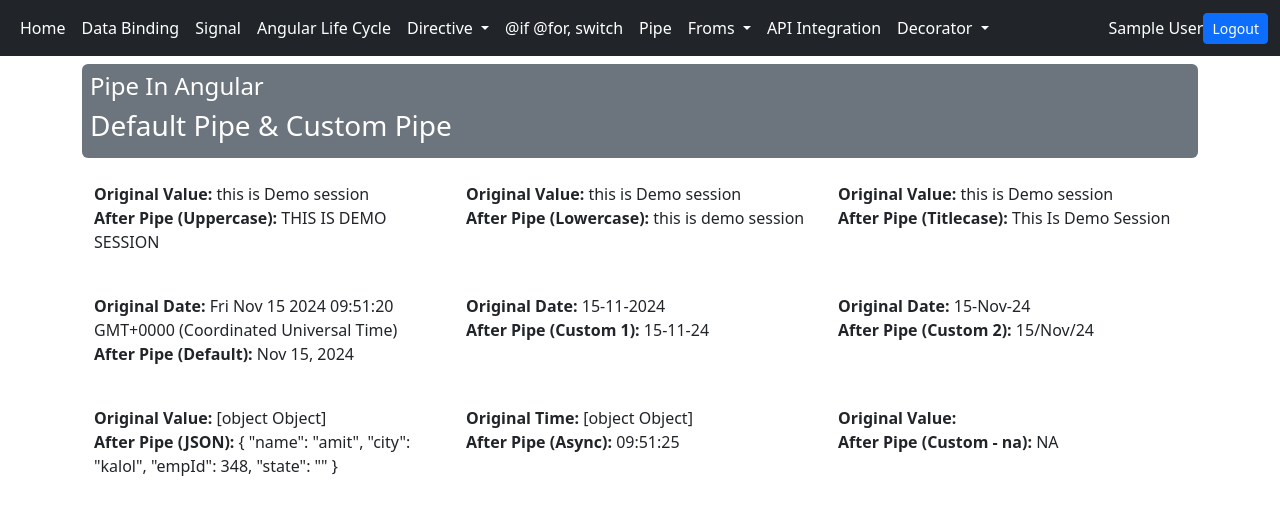
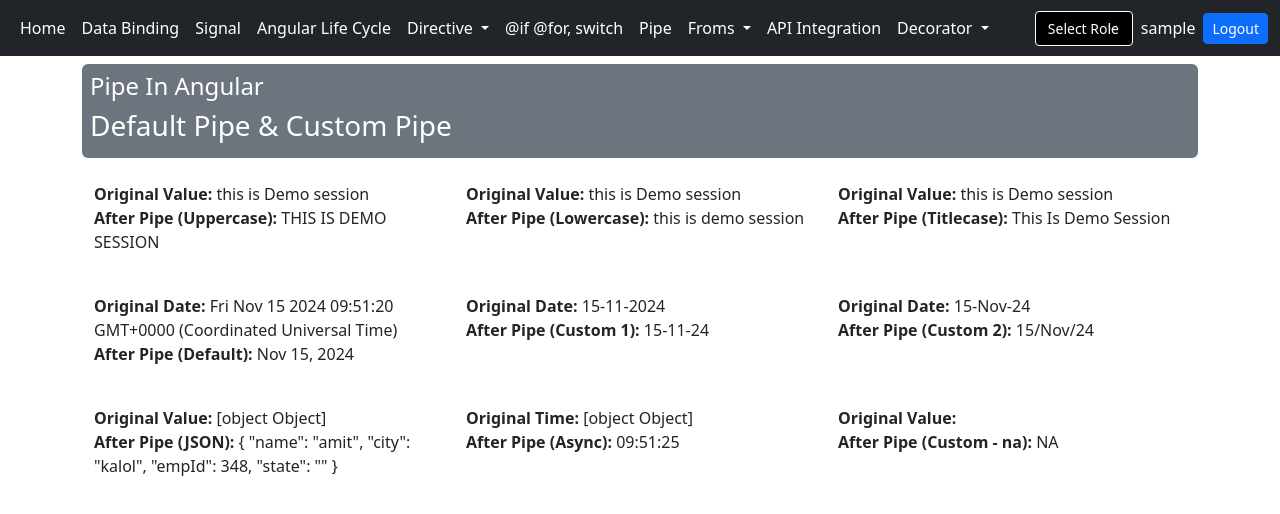
Before and after one commit to amitChauhanDeveloper/learn_angular18, an Angular app: page /pipe in a window 1280 px wide. Shown: the top 514 px of the page. Built offline with nearby package versions, Linux system fonts and the light colour scheme; sample sign-in values are in the browser's storage.

Commit message:
video upto 29

```diff
--- a/src/app/component/control/control.component.ts
+++ b/src/app/component/control/control.component.ts
@@ -1,5 +1,6 @@
 import { Component } from '@angular/core';
 import { FormsModule } from '@angular/forms';
+import { ProductService } from '../service/product.service';
 
 @Component({
   selector: 'app-control',
@@ -21,4 +22,13 @@ export class ControlComponent {
     {studentId: 6, name: 'Manan', city: 'Surat', isActive: false}
   ]
 
+  constructor(private productService: ProductService){
+    this.productService.onRoleSubjectChange$.subscribe((role: string)=> {
+      debugger;
+    })
+    this.productService.onRoleBehaviourChange$.subscribe((role: string)=> {
+      debugger;
+    })
+  }
+
 }
--- a/src/app/component/layouts/layouts.component.css
+++ b/src/app/component/layouts/layouts.component.css
@@ -3,16 +3,37 @@
   align-content: center;
 }
 
-/* More specific rule to override Bootstrap's styles */
 .dropdown-menu {
-  background-color: black !important;  /* Black background */
+  background-color: black !important;
 }
 
 .dropdown-menu .dropdown-item {
-  color: white !important;  /* White text */
+  color: white !important;
 }
 
 .dropdown-menu .dropdown-item:hover {
-  background-color: #333 !important;  /* Darker background on hover */
-  color: white !important;  /* Ensure white text on hover */
+  background-color: #333 !important;
+  color: white !important;
 }
+
+.custom-dropdown {
+  background-color: black;
+  color: white;
+  border: 1px solid white;
+  padding: 0.375rem 0.75rem;
+}
+
+.custom-dropdown option {
+  background-color: black;
+  color: white;
+}
+
+
+.custom-dropdown:hover {
+  background-color: #333;
+}
+
+.custom-dropdown option:hover {
+  background-color: #444;
+  color: white;
+}
--- a/src/app/component/layouts/layouts.component.html
+++ b/src/app/component/layouts/layouts.component.html
@@ -60,11 +60,19 @@
             <a class="dropdown-item" routerLink="view-child">View Child</a>
           </div>
         </li>
+      </ul>
+      <form class="d-flex align-items-center">
+        <select class="form-select form-select-sm me-2 custom-dropdown" [(ngModel)] = "selectRole" name="selectRole"
+         (ngModelChange)="onRoleChange($event)">
 
-      </ul>
-        <span class="text-white">{{loggedUserData.name}}</span>
+         <option selected disabled value="">Select Role</option>
+          <option value="user">User Role</option>
+          <option value="guest">Guest Role</option>
+        </select>
+        <span class="text-white me-2">{{ loggedUserData.username }}</span>
         <br>
-      <button class="btn btn-primary btn-sm" (click)="logout()">Logout</button>
+        <button class="btn btn-primary btn-sm" (click)="logout()">Logout</button>
+      </form>
     </div>
   </div>
 </nav>
--- a/src/app/component/layouts/layouts.component.ts
+++ b/src/app/component/layouts/layouts.component.ts
@@ -1,12 +1,15 @@
 import { CommonModule } from '@angular/common';
 import { Component } from '@angular/core';
+import { FormsModule } from '@angular/forms';
 import { NavigationEnd, Router, RouterLink, RouterOutlet } from '@angular/router';
 import { filter } from 'rxjs';
+import { User } from '../model/class/User';
+import { ProductService } from '../service/product.service';
 
 @Component({
   selector: 'app-layouts',
   standalone: true,
-  imports: [RouterOutlet,RouterLink,CommonModule],
+  imports: [RouterOutlet,RouterLink,CommonModule,FormsModule],
   templateUrl: './layouts.component.html',
   styleUrl: './layouts.component.css'
 })
@@ -16,9 +19,10 @@ export class LayoutsComponent {
   isDropdownDirectiveOpen = false;
   isDropdownFromsOpen = false;
   isDropdownDecoratorOpen = false;
-  loggedUserData: any;
+  loggedUserData: User = new User();
+  selectRole: string = '';
 
-  constructor(private router: Router) {
+  constructor(private router: Router,private productService: ProductService) {
     const loggedData = localStorage.getItem('loginUserData');
 
     if (loggedData != null) {
@@ -53,7 +57,15 @@ export class LayoutsComponent {
   }
 
   logout(){
-    localStorage.removeItem('loginUser');
+    localStorage.removeItem('token');
+    localStorage.removeItem('loginUserData');
     this.router.navigateByUrl('login')
   }
+
+  onRoleChange(role: string){
+    debugger
+    this.productService.onRoleSubjectChange$.next(role);
+    this.productService.onRoleBehaviourChange$.next(role);
+
+  }
 }
--- a/src/app/component/pipe/pipe.component.html
+++ b/src/app/component/pipe/pipe.component.html
@@ -1,6 +1,7 @@
 <div class="container mt-2 p-2 bg-secondary text-white rounded">
   <h4>Pipe In Angular</h4>
   <h3>Default Pipe & Custom Pipe</h3>
+  <h6>{{currentRole}}</h6>
 </div>
 
 <div class="container">
--- a/src/app/component/pipe/pipe.component.ts
+++ b/src/app/component/pipe/pipe.component.ts
@@ -2,6 +2,7 @@ import { AsyncPipe, DatePipe, JsonPipe, LowerCasePipe, TitleCasePipe, UpperCaseP
 import { Component, Pipe } from '@angular/core';
 import { interval, map, Observable } from 'rxjs';
 import { NaPipe } from './na.pipe';
+import { ProductService } from '../service/product.service';
 
 @Component({
   selector: 'app-pipe',
@@ -25,8 +26,17 @@ export class PipeComponent {
 
   }
 
-  constructor(){
+  currentRole: string = '';
+
+  constructor(private productService: ProductService){
     this.currentTime = interval(1000).pipe(map(() => new Date()));
+    this.productService.onRoleSubjectChange$.subscribe((role: string)=> {
+      debugger;
+      this.currentRole = role;
+    })
+    this.productService.onRoleBehaviourChange$.subscribe((role: string)=> {
+      debugger;
+    })
   }
 
 }
--- a/src/app/component/service/product.service.ts
+++ b/src/app/component/service/product.service.ts
@@ -3,18 +3,22 @@ import { Injectable } from '@angular/core';
 import { CONSTANT } from '../constant/constant';
 import { IProduct } from '../model/interface/IProduct';
 import { Product } from '../model/class/Product';
+import { BehaviorSubject, Subject } from 'rxjs';
 
 @Injectable({
   providedIn: 'root'
 })
 export class ProductService {
 
-  // apiUrl: string = 'https://productservice-k7di.onrender.com/api/products';
   constructor(private http:HttpClient) {}
 
    productList: IProduct[] = [];
 
    productObj: Product = new Product();
+
+   onRoleSubjectChange$ : Subject<string> = new Subject<string>
+
+   onRoleBehaviourChange$ : BehaviorSubject<string> = new BehaviorSubject<string>("");
 
 
    getAllProduct() {
@@ -37,4 +41,5 @@ export class ProductService {
   onDelete(id: number) {
     return this.http.delete(CONSTANT.API_URL_PRODUCT + CONSTANT.PRODUCT_METHODS.COMMON_PATH + id)
   }
+
 }
```
